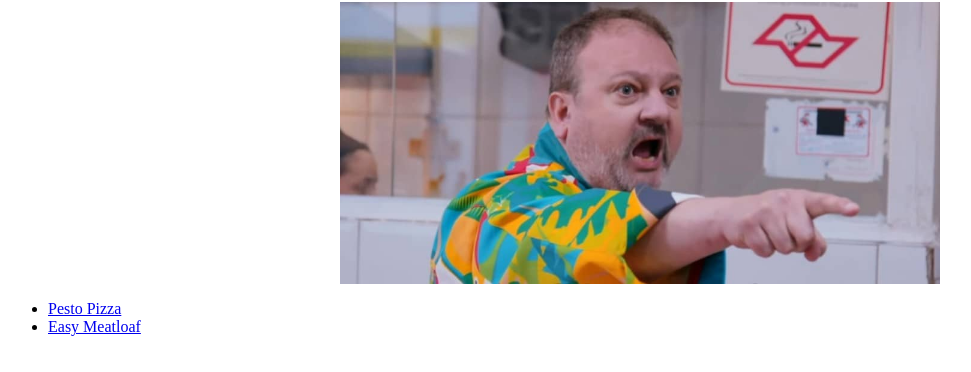
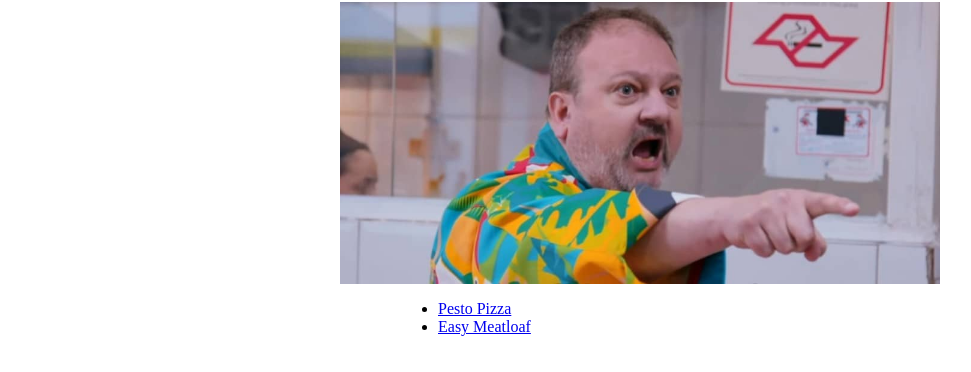
Before and after one commit to nathanbcampos/odin-recipes, a plain HTML site: page index.html in a window 1280 px wide. Shown: the part 78-450 px from the top of the page, without its empty margins (0-971 px from the left). Drawn offline with Linux system fonts and the light colour scheme.

Commit message:
correção margem 390 px

```diff
--- a/style.css
+++ b/style.css
@@ -11,5 +11,5 @@ img { /* type selector */
 }
 .recipes { /* class selector */
 
-    margin-left: 390x;
+    margin-left: 390px;
 }
```
